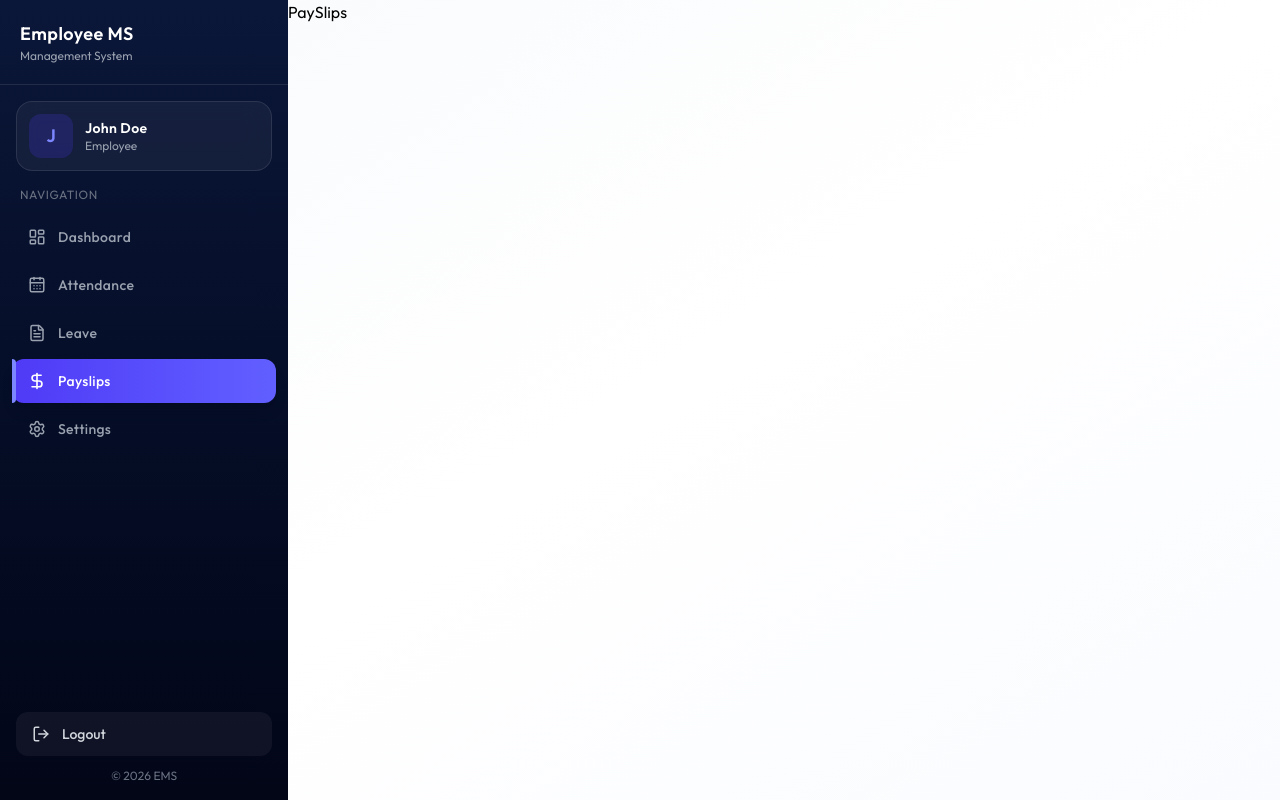
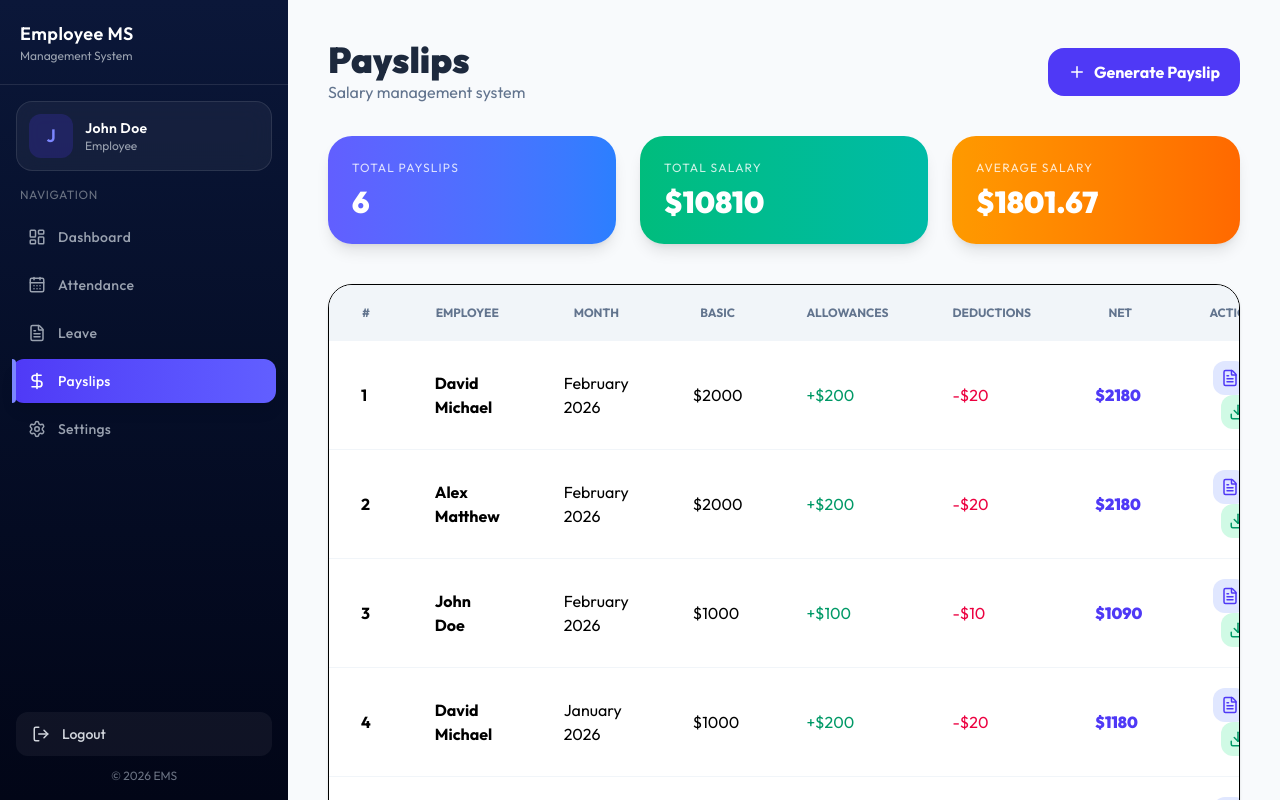
Before and after one commit to MostakemHossain/Empower-track, a React (Vite) app in the folder client/: page /payslips in a window 1280 px wide. Built offline with nearby package versions, Linux system fonts and the light colour scheme.

Commit message:
payslip page created admin and employee

```diff
--- a/client/src/pages/Leave.jsx
+++ b/client/src/pages/Leave.jsx
@@ -14,7 +14,7 @@ const Leave = () => {
     reason: "",
   });
 
-  const role = "admin";
+  const role = "employee";
 
   useEffect(() => {
     setTimeout(() => setLoading(false), 800);
--- a/client/src/pages/PaySlips.jsx
+++ b/client/src/pages/PaySlips.jsx
@@ -1,7 +1,326 @@
+import React, { useState } from "react";
+import { dummyPayslipData, dummyEmployeeData } from "../assets/assets";
+import { FileText, Download, Plus } from "lucide-react";
+
 const PaySlips = () => {
+  const role = "admin"; // "employee"
+  const currentUserId = "69b411e6f8a807df391d7b13";
+
+  const [payslips, setPayslips] = useState(dummyPayslipData);
+  const [openModal, setOpenModal] = useState(false);
+
+  const [form, setForm] = useState({
+    employeeId: "",
+    month: "",
+    year: "",
+    basicSalary: "",
+    allowances: "",
+    deductions: "",
+  });
+
+  const months = [
+    "January","February","March","April","May","June",
+    "July","August","September","October","November","December",
+  ];
+
+  const years = Array.from(
+    { length: 5 },
+    (_, i) => new Date().getFullYear() + i
+  );
+
+  // FILTER
+  const filteredPayslips =
+    role === "employee"
+      ? payslips.filter((p) => p.employeeId === currentUserId)
+      : payslips;
+
+  // STATS
+  const totalPayslips = filteredPayslips.length;
+  const totalSalary = filteredPayslips.reduce(
+    (acc, p) => acc + p.netSalary,
+    0
+  );
+  const avgSalary =
+    totalPayslips > 0 ? (totalSalary / totalPayslips).toFixed(2) : 0;
+
+  const formatMonth = (m, y) => `${months[m - 1]} ${y}`;
+
+  // GENERATE
+  const handleGenerate = () => {
+    const basic = Number(form.basicSalary);
+    const allowances = Number(form.allowances);
+    const deductions = Number(form.deductions);
+
+    const netSalary = basic + allowances - deductions;
+
+    const employee = dummyEmployeeData.find(
+      (e) => e._id === form.employeeId
+    );
+
+    const newPayslip = {
+      _id: Date.now().toString(),
+      employeeId: form.employeeId,
+      month: Number(form.month),
+      year: Number(form.year),
+      basicSalary: basic,
+      allowances,
+      deductions,
+      netSalary,
+      employee,
+    };
+
+    setPayslips([newPayslip, ...payslips]);
+    setOpenModal(false);
+
+    setForm({
+      employeeId: "",
+      month: "",
+      year: "",
+      basicSalary: "",
+      allowances: "",
+      deductions: "",
+    });
+  };
+
   return (
-    <div>PaySlips</div>
-  )
-}
+    <div className="p-6 lg:p-10 bg-slate-50 min-h-screen">
 
-export default PaySlips
+      {/* HEADER */}
+      <div className="flex justify-between items-center mb-8">
+
+        <div>
+          <h1 className="text-4xl font-black text-slate-800">
+            Payslips
+          </h1>
+          <p className="text-slate-500">
+            Salary management system
+          </p>
+        </div>
+
+        {role === "admin" && (
+          <button
+            onClick={() => setOpenModal(true)}
+            className="px-5 py-3 bg-indigo-600 text-white rounded-2xl font-bold flex items-center gap-2"
+          >
+            <Plus size={18} />
+            Generate Payslip
+          </button>
+        )}
+      </div>
+
+      {/* STATS */}
+      <div className="grid grid-cols-1 sm:grid-cols-3 gap-6 mb-10">
+
+        <div className="p-6 rounded-3xl bg-gradient-to-r from-indigo-500 to-blue-500 text-white shadow-lg">
+          <p className="text-xs uppercase tracking-widest opacity-80">
+            Total Payslips
+          </p>
+          <h2 className="text-3xl font-black mt-2">
+            {totalPayslips}
+          </h2>
+        </div>
+
+        <div className="p-6 rounded-3xl bg-gradient-to-r from-emerald-500 to-teal-500 text-white shadow-lg">
+          <p className="text-xs uppercase tracking-widest opacity-80">
+            Total Salary
+          </p>
+          <h2 className="text-3xl font-black mt-2">
+            ${totalSalary}
+          </h2>
+        </div>
+
+        <div className="p-6 rounded-3xl bg-gradient-to-r from-amber-500 to-orange-500 text-white shadow-lg">
+          <p className="text-xs uppercase tracking-widest opacity-80">
+            Average Salary
+          </p>
+          <h2 className="text-3xl font-black mt-2">
+            ${avgSalary}
+          </h2>
+        </div>
+
+      </div>
+
+      {/* TABLE */}
+      <div className="overflow-x-auto bg-white rounded-3xl shadow border">
+
+        <table className="w-full min-w-[900px]">
+
+          <thead className="bg-slate-100 text-xs uppercase text-slate-500">
+            <tr>
+              <th className="px-8 py-5">#</th>
+              <th className="px-8 py-5">Employee</th>
+              <th className="px-8 py-5">Month</th>
+              <th className="px-8 py-5">Basic</th>
+              <th className="px-8 py-5">Allowances</th>
+              <th className="px-8 py-5">Deductions</th>
+              <th className="px-8 py-5">Net</th>
+              <th className="px-8 py-5 text-right">Action</th>
+            </tr>
+          </thead>
+
+          <tbody className="divide-y divide-slate-100">
+
+            {filteredPayslips.map((p, i) => (
+              <tr key={p._id} className="hover:bg-indigo-50/40">
+
+                <td className="px-8 py-5 font-bold">
+                  {i + 1}
+                </td>
+
+                <td className="px-8 py-5 font-bold">
+                  {p.employee?.firstName} {p.employee?.lastName}
+                </td>
+
+                <td className="px-8 py-5">
+                  {formatMonth(p.month, p.year)}
+                </td>
+
+                <td className="px-8 py-5">${p.basicSalary}</td>
+                <td className="px-8 py-5 text-emerald-600">
+                  +${p.allowances}
+                </td>
+                <td className="px-8 py-5 text-rose-600">
+                  -${p.deductions}
+                </td>
+
+                <td className="px-8 py-5 font-black text-indigo-600">
+                  ${p.netSalary}
+                </td>
+
+                <td className="px-8 py-5 text-right space-x-2">
+                  <button className="p-2 bg-indigo-100 text-indigo-600 rounded-xl">
+                    <FileText size={18} />
+                  </button>
+
+                  <button className="p-2 bg-emerald-100 text-emerald-600 rounded-xl">
+                    <Download size={18} />
+                  </button>
+                </td>
+
+              </tr>
+            ))}
+
+          </tbody>
+        </table>
+      </div>
+
+      {/* ================= MODAL ================= */}
+      {openModal && role === "admin" && (
+        <div className="fixed inset-0 bg-black/40 flex items-center justify-center">
+
+          <div className="bg-white p-6 rounded-3xl w-full max-w-md shadow-2xl">
+
+            <h2 className="text-xl font-bold mb-4">
+              Generate Payslip
+            </h2>
+
+            <div className="space-y-3">
+
+              {/* EMPLOYEE */}
+              <select
+                className="w-full border p-3 rounded-xl"
+                value={form.employeeId}
+                onChange={(e) =>
+                  setForm({ ...form, employeeId: e.target.value })
+                }
+              >
+                <option value="">Select Employee</option>
+                {dummyEmployeeData.map((e) => (
+                  <option key={e._id} value={e._id}>
+                    {e.firstName} {e.lastName}
+                  </option>
+                ))}
+              </select>
+
+              {/* MONTH + YEAR FLEX */}
+              <div className="flex gap-3">
+
+                <select
+                  className="w-1/2 border p-3 rounded-xl"
+                  value={form.month}
+                  onChange={(e) =>
+                    setForm({ ...form, month: e.target.value })
+                  }
+                >
+                  <option value="">Month</option>
+                  {months.map((m, i) => (
+                    <option key={i} value={i + 1}>
+                      {m}
+                    </option>
+                  ))}
+                </select>
+
+                <select
+                  className="w-1/2 border p-3 rounded-xl"
+                  value={form.year}
+                  onChange={(e) =>
+                    setForm({ ...form, year: e.target.value })
+                  }
+                >
+                  <option value="">Year</option>
+                  {years.map((y) => (
+                    <option key={y} value={y}>
+                      {y}
+                    </option>
+                  ))}
+                </select>
+
+              </div>
+
+              <input
+                type="number"
+                placeholder="Basic Salary"
+                className="w-full border p-3 rounded-xl"
+                onChange={(e) =>
+                  setForm({ ...form, basicSalary: e.target.value })
+                }
+              />
+
+              <input
+                type="number"
+                placeholder="Allowances"
+                className="w-full border p-3 rounded-xl"
+                onChange={(e) =>
+                  setForm({ ...form, allowances: e.target.value })
+                }
+              />
+
+              <input
+                type="number"
+                placeholder="Deductions"
+                className="w-full border p-3 rounded-xl"
+                onChange={(e) =>
+                  setForm({ ...form, deductions: e.target.value })
+                }
+              />
+
+            </div>
+
+            <div className="flex justify-end gap-3 mt-5">
+
+              <button
+                onClick={() => setOpenModal(false)}
+                className="px-4 py-2 bg-slate-100 rounded-xl"
+              >
+                Cancel
+              </button>
+
+              <button
+                onClick={handleGenerate}
+                className="px-4 py-2 bg-indigo-600 text-white rounded-xl"
+              >
+                Generate
+              </button>
+
+            </div>
+
+          </div>
+
+        </div>
+      )}
+
+    </div>
+  );
+};
+
+export default PaySlips;
```
